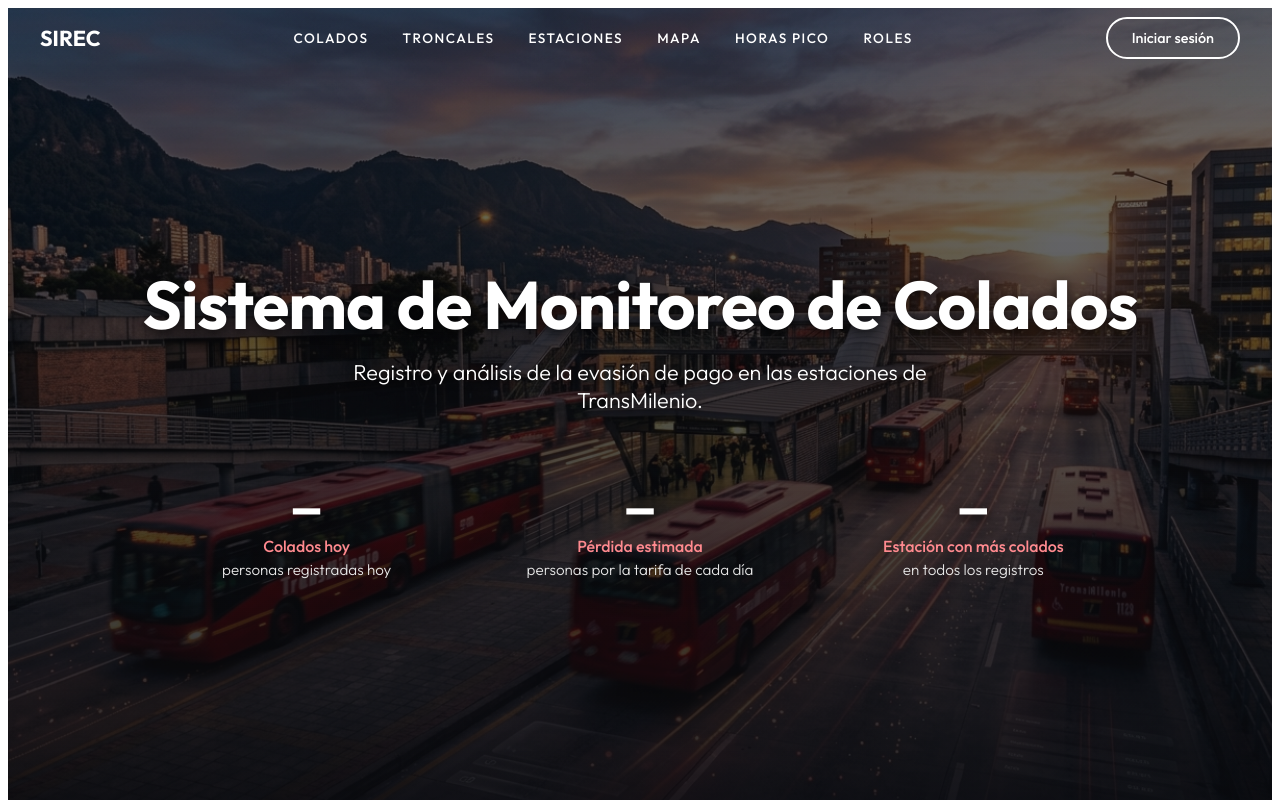
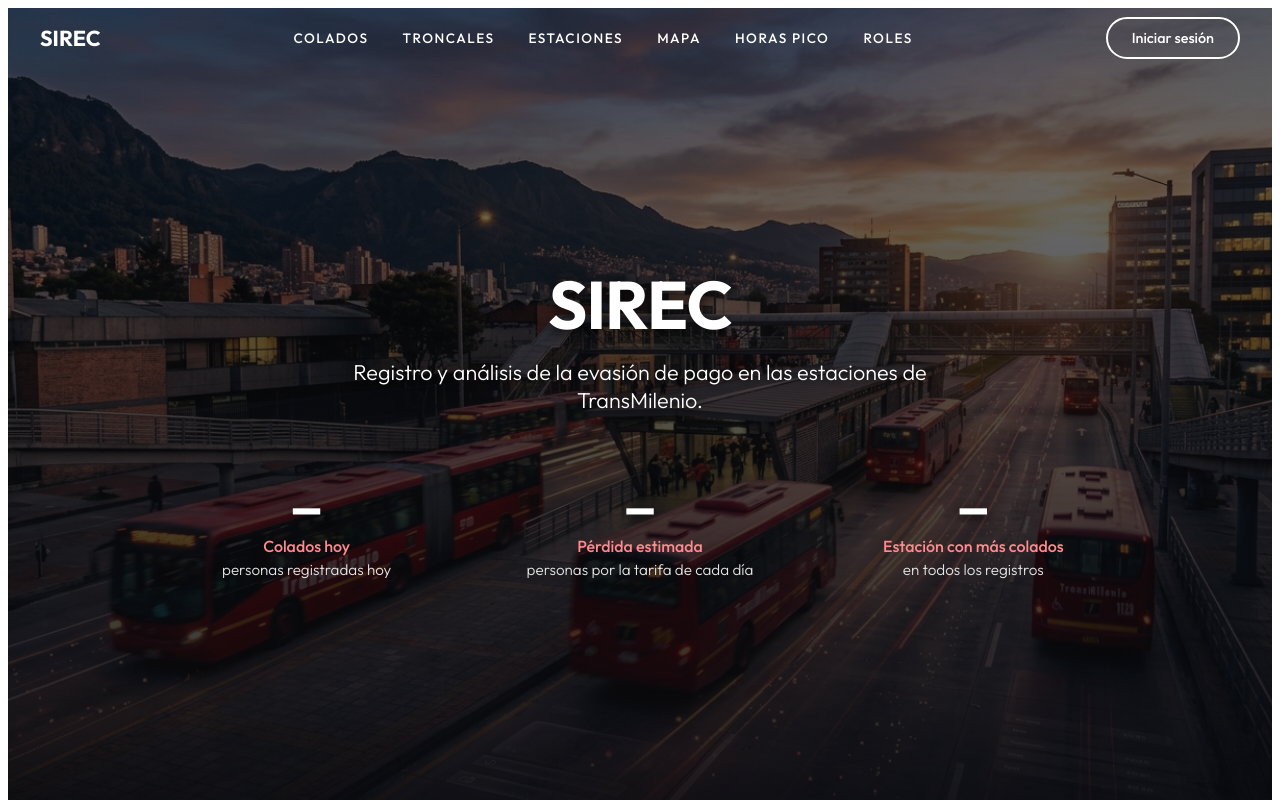
Before and after one commit to Suriza059/ProyectoBases, an Angular app in the folder FrontBases/: page / in a window 1280 px wide. Shown: the top 800 px of the page. Built offline with nearby package versions, Linux system fonts and the light colour scheme; no server answers.

Commit message:
Update inicio.ts

```diff
--- a/FrontBases/src/app/publico/inicio/inicio.ts
+++ b/FrontBases/src/app/publico/inicio/inicio.ts
@@ -29,7 +29,7 @@ interface Hora {
   styleUrl: './inicio.css',
 })
 export class Inicio implements OnInit {
-  nombreSistema = 'Sistema de Monitoreo de Colados';
+  nombreSistema = 'SIREC';
 
   indicadores = [
     { titulo: 'Colados hoy', valor: '—', detalle: 'personas registradas hoy' },
```
